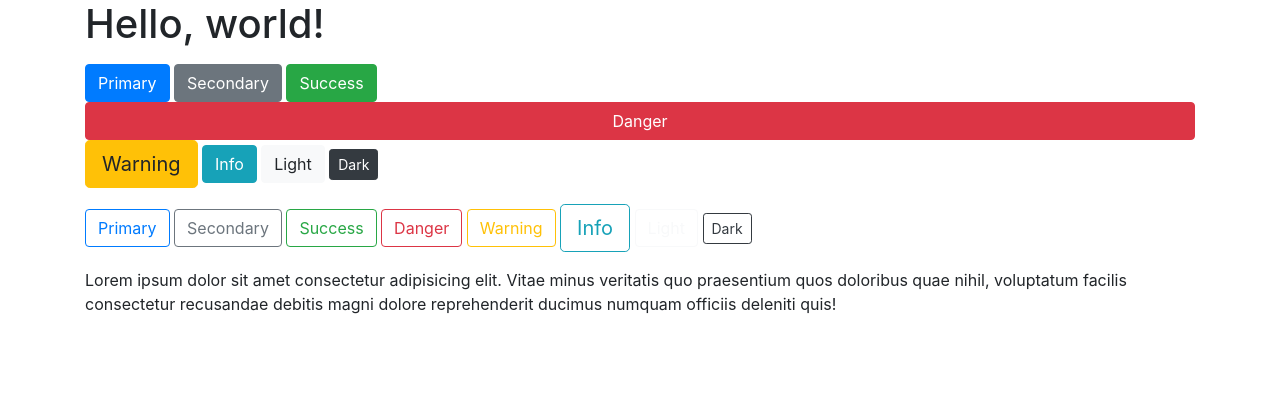
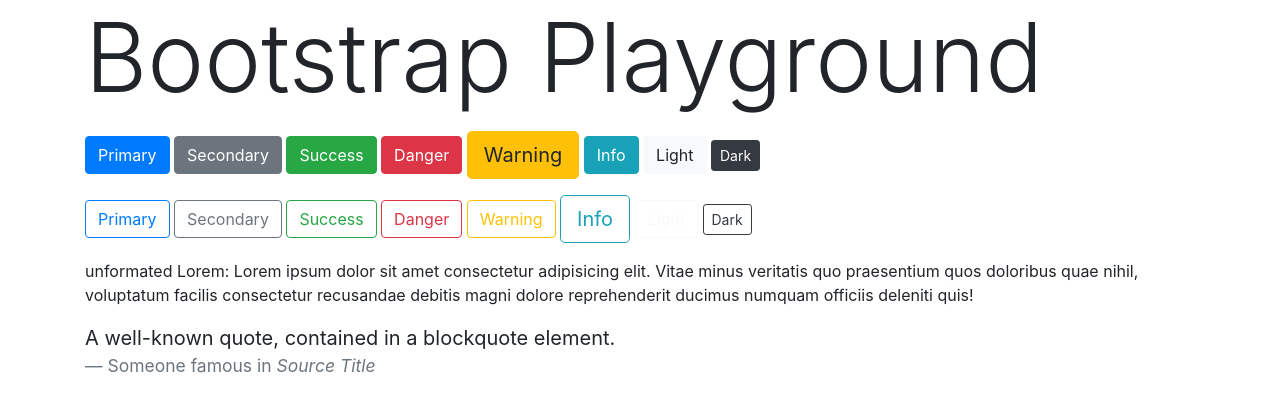
Before and after one commit to Rschipman/BootstrapPractice, a plain HTML site: page index.html in a window 1280 px wide. Drawn offline with nearby package versions, Linux system fonts and the light colour scheme.

Commit message:
typography

```diff
--- a/index.html
+++ b/index.html
@@ -20,12 +20,12 @@
   </head>
   <body>
     <div class="container">
-      <h1>Hello, world!</h1>
+      <h1 class="display-1">Bootstrap Playground</h1>
       <p></p>
       <button type="button" class="btn btn-primary">Primary</button>
       <button type="button" class="btn btn-secondary">Secondary</button>
       <button type="button" class="btn btn-success">Success</button>
-      <button type="button" class="btn btn-danger btn-block">Danger</button>
+      <button type="button" class="btn btn-danger ">Danger</button>
       <button type="button" class="btn btn-warning btn-lg">Warning</button>
       <button type="button" class="btn btn-info">Info</button>
       <button type="button" class="btn btn-light">Light</button>
@@ -42,11 +42,16 @@
     <button type="button" class="btn btn-outline-dark btn-sm">Dark</button>
       </p>
       <p>
+        unformated Lorem:
         Lorem ipsum dolor sit amet consectetur adipisicing elit. Vitae minus
         veritatis quo praesentium quos doloribus quae nihil, voluptatum facilis
         consectetur recusandae debitis magni dolore reprehenderit ducimus
         numquam officiis deleniti quis!
       </p>
+      <blockquote class="blockquote">
+        <p class="mb-0">A well-known quote, contained in a blockquote element.</p>
+        <footer class="blockquote-footer">Someone famous in <cite title="Source Title">Source Title</cite></footer>
+      </blockquote>
     </div>
 
     <!-- Option 1: jQuery and Bootstrap Bundle (includes Popper) -->
```
